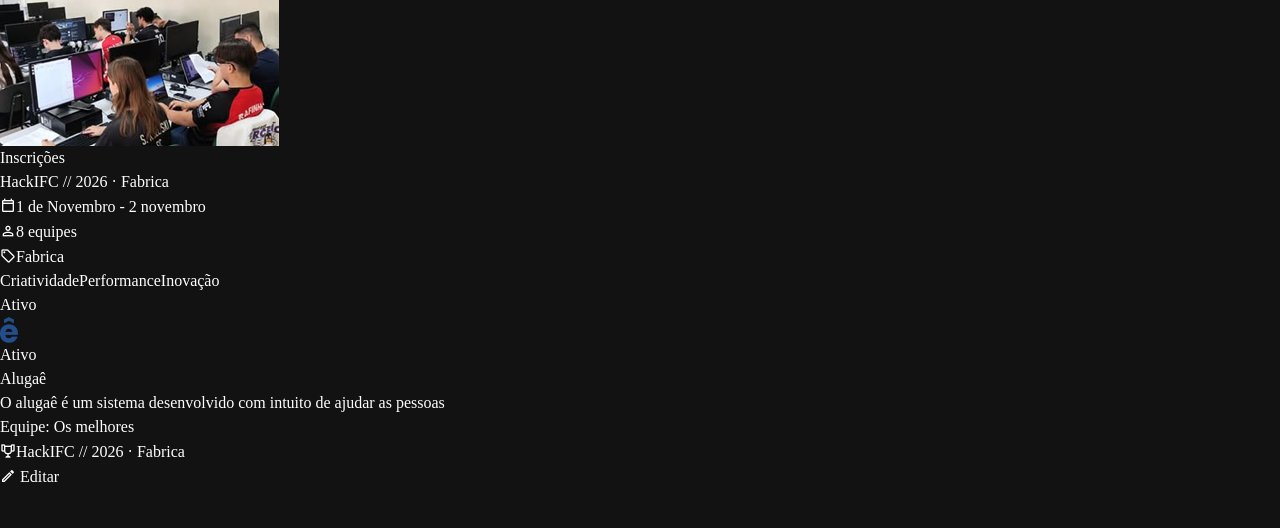
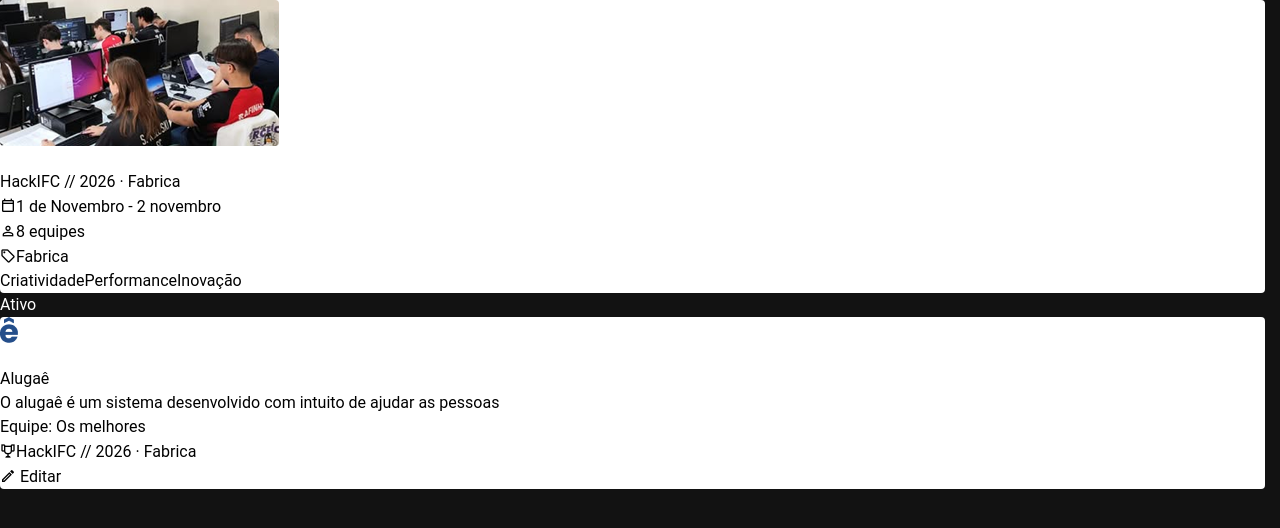
Before and after one commit to fabricadesoftware-ifc/fabricaHackathon_frontEnd, a Vue app: page / in a window 1280 px wide. Shown: the top 528 px of the page. Built offline with nearby package versions, Linux system fonts and the light colour scheme; a small style sheet from the web is missing.

Commit message:
FEAT: Configuração do sistema do input, adição do pacote do vuetify porque ele não tava registrado, que dor de cabeça.

```diff
--- a/package.json
+++ b/package.json
@@ -17,7 +17,8 @@
     "@mdi/font": "^7.4.47",
     "@vuetify/v0": "^0.1.7",
     "vue": "^3.5.30",
-    "vue-router": "^5.0.3"
+    "vue-router": "^5.0.3",
+    "vuetify": "^4.1.5"
   },
   "devDependencies": {
     "@tailwindcss/vite": "^4.2.1",
--- /dev/null
+++ b/src/components/ui/SelectTipo/index.ts
@@ -0,0 +1 @@
+export { default } from './SelectTipo.vue'
--- a/src/plugins/vuetify.ts
+++ b/src/plugins/vuetify.ts
@@ -1,8 +1,9 @@
-import { createThemePlugin } from '@vuetify/v0'
+import { createVuetify } from 'vuetify'
+import 'vuetify/styles'
 
-export default createThemePlugin({
-  default: 'dark',
-  target: 'html',
+export default createVuetify({
+  theme: {
+    defaultTheme: 'dark',
     themes: {
       light: {
         dark: false,
@@ -15,7 +16,6 @@ export default createThemePlugin({
           'warning': '#f59e0b',
           'background': '#f5f5f5',
           'surface': '#ffffff',
-        'surface-tint': '#f5f5f5',
           'surface-variant': '#eeeeee',
           'divider': '#e0e0e0',
           'on-primary': '#ffffff',
@@ -29,6 +29,7 @@ export default createThemePlugin({
           'on-surface-variant': '#666666',
         },
       },
+
       dark: {
         dark: true,
         colors: {
@@ -40,7 +41,6 @@ export default createThemePlugin({
           'warning': '#fb923c',
           'background': '#121212',
           'surface': '#1a1a1a',
-        'surface-tint': '#2a2a2a',
           'surface-variant': '#1e1e1e',
           'divider': '#404040',
           'on-primary': '#1a1a1a',
@@ -55,4 +55,5 @@ export default createThemePlugin({
         },
       },
     },
+  },
 })
```
Also changed, not shown: src/components/ui/SelectTipo/SelectTipo.vue (added, +36 -0 lines), 1 other file (tests, documents, lock files or other folders). Lines whose indentation alone changed are shown as unchanged.
